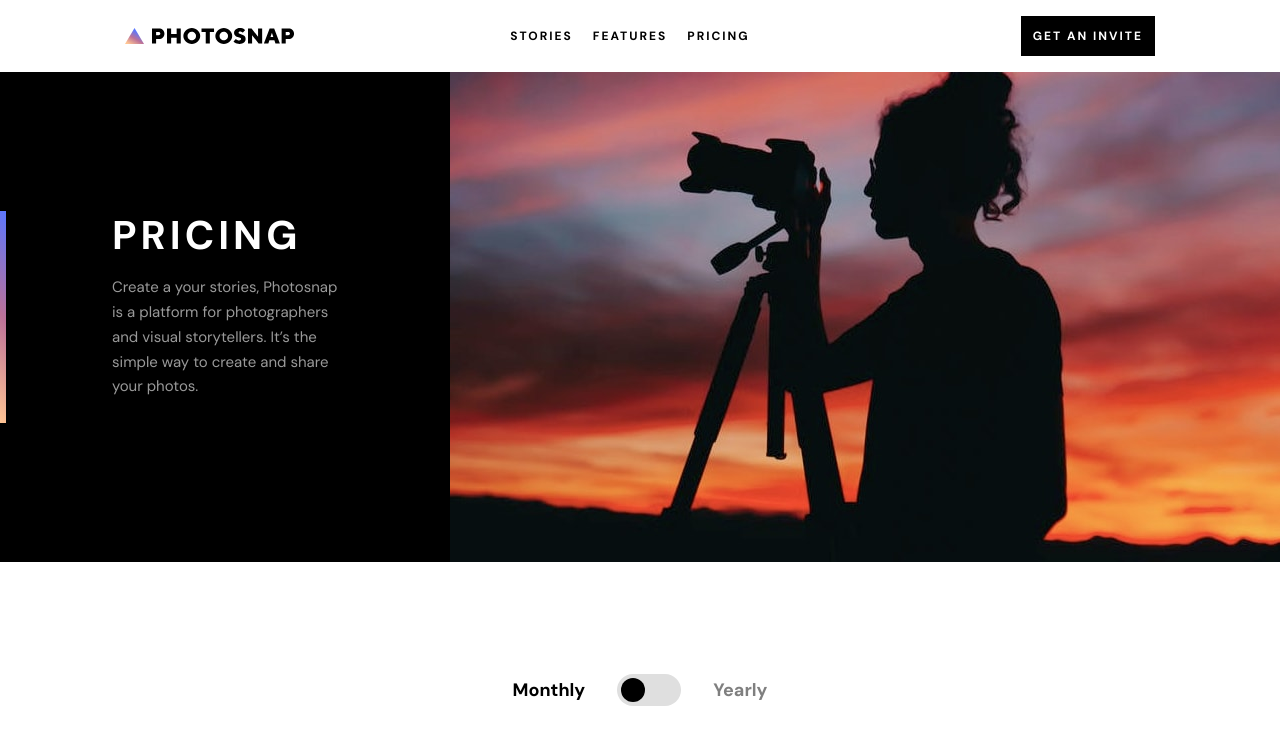
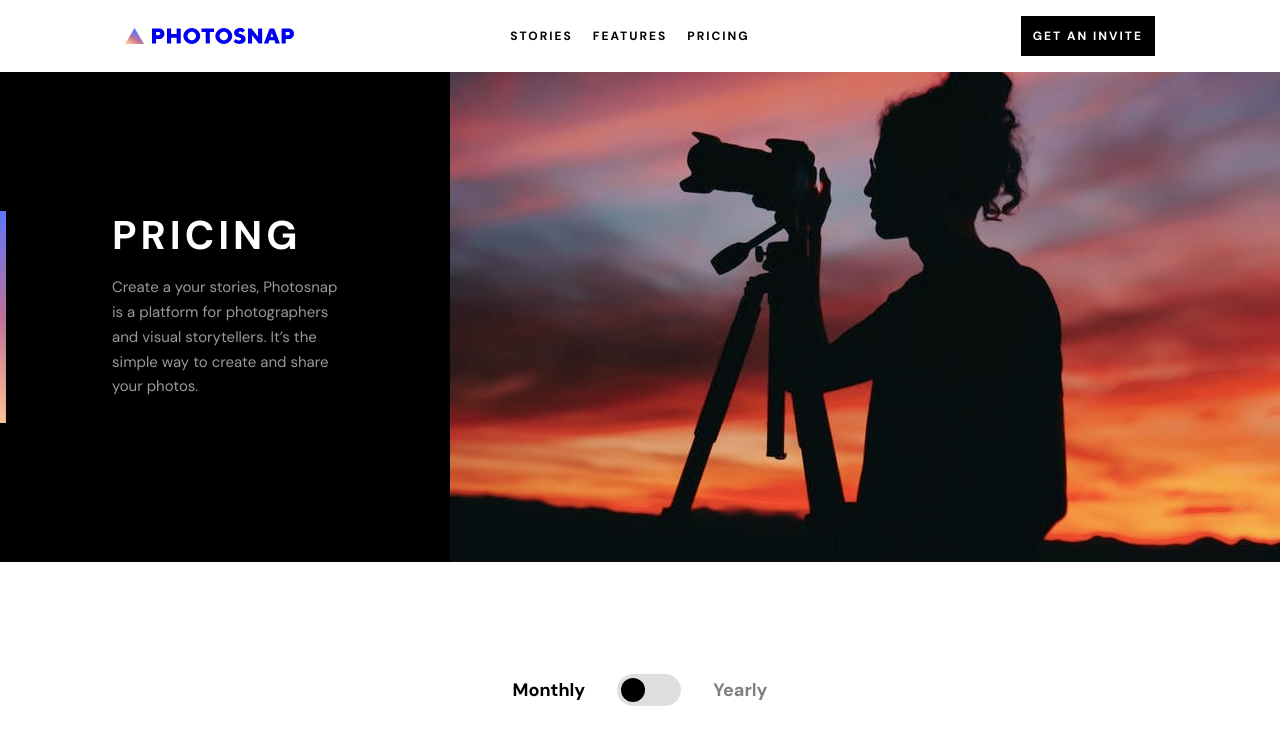
Before and after one commit to s2i61m97o/fm-photosnap-multipage, a Next.js app: page /pricing in a window 1280 px wide. Shown: the top 744 px of the page. Built offline with nearby package versions, Linux system fonts and the light colour scheme.

Commit message:
feat(header): header logo homepage link
- header links hover states

```diff
--- a/src/components/layout/Header/Header.module.scss
+++ b/src/components/layout/Header/Header.module.scss
@@ -31,6 +31,10 @@
     position: relative;
     padding: 0;
   }
+}
+
+.header__logo:visited {
+  color: unset;
 }
 
 .header__button {
@@ -117,7 +121,11 @@
   cursor: pointer;
   color: initial;
   text-decoration: none;
+  &:hover {
+    text-decoration: underline;
+  }
   &:focus-visible {
+    text-decoration: underline;
     outline-offset: 10px;
   }
 }
@@ -135,4 +143,7 @@
 
 .backgroundMaskOpen {
   display: block;
+  @include mq.md {
+    display: none;
+  }
 }
--- a/src/components/layout/Header/Header.tsx
+++ b/src/components/layout/Header/Header.tsx
@@ -26,7 +26,13 @@ export default function Header() {
     <>
       <header className={styles.header}>
         <div className={styles.header__bar}>
-          <Icons.Logo />
+          <a
+            href="/"
+            className={styles.header__logo}
+            aria-label="Back to the homepage"
+          >
+            <Icons.Logo />
+          </a>
           <button
             aria-expanded={open}
             aria-label="toggle navigation menu"
```
